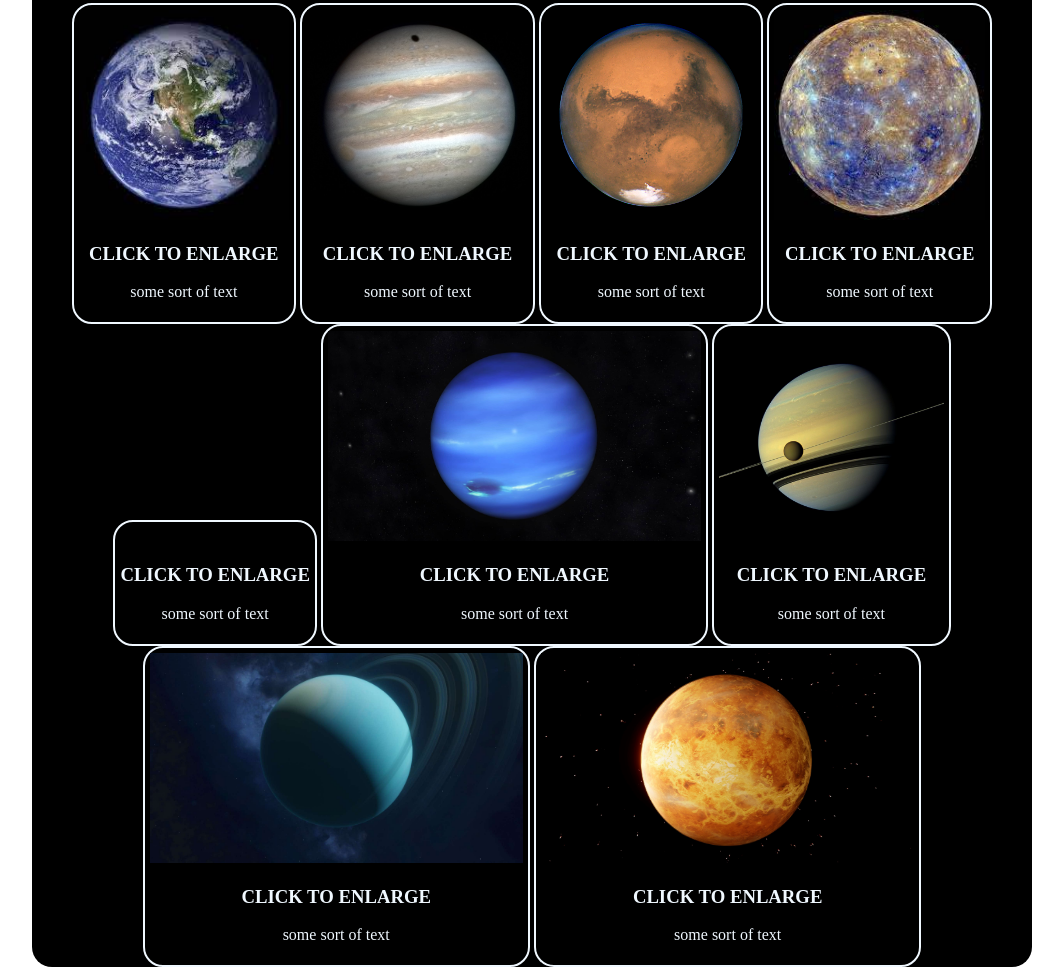
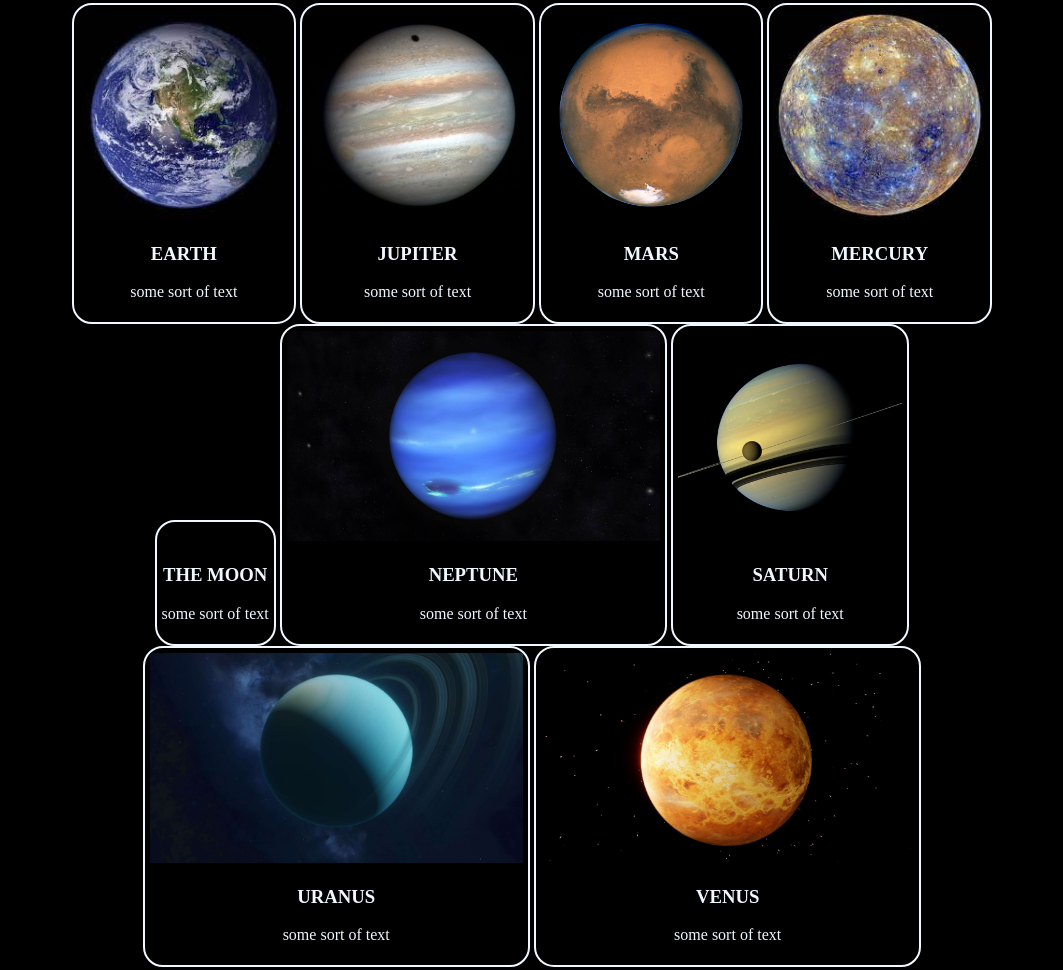
Before and after one commit to DLSmith93/HTML-and-CSS-Projects, a plain HTML site: page one_page_website/index.html in a window 1280 px wide. Shown: the part 230-1200 px from the top of the page, without its empty margins (108-1171 px from the left). Drawn offline with Linux system fonts and the light colour scheme.

Commit message:
Added labels fro pictures
Added the names of the planets in the photos.

```diff
--- a/one_page_website/index.html
+++ b/one_page_website/index.html
@@ -4,9 +4,9 @@
     <meta charset="UTF-8">
     <meta name="viewport" content="width=device-width, initial-scale=1.0">
     <link rel="stylesheet" type="text/css" href="style.css">
-    <title>Document</title>
+    <title>The Great Beyond</title>
 </head>
-<body>
+<body class="bGround">
 
     <!-- LINKS -->
     <div>
@@ -43,7 +43,7 @@
                 <div>
                     <img src="./images/thumb/thumbnail_1.jpeg" alt="">
                     <div>
-                        <h3>CLICK TO ENLARGE</h3>
+                        <h3>EARTH</h3>
                         <p>some sort of text</p>
                     </div>
                 </div>
@@ -55,7 +55,7 @@
                 <div>
                     <img src="./images/thumb/thumbnail_2.jpg" alt="">
                     <div>
-                        <h3>CLICK TO ENLARGE</h3>
+                        <h3>JUPITER</h3>
                         <p>some sort of text</p>
                     </div>
                 </div>
@@ -67,7 +67,7 @@
                 <div>
                     <img src="./images/thumb/thumbnail_3.jpg" alt="">
                     <div>
-                        <h3>CLICK TO ENLARGE</h3>
+                        <h3>MARS</h3>
                         <p>some sort of text</p>
                     </div>
                 </div>
@@ -79,7 +79,7 @@
                 <div>
                     <img src="./images/thumb/thumbnail_4.jpeg" alt="">
                     <div>
-                        <h3>CLICK TO ENLARGE</h3>
+                        <h3>MERCURY</h3>
                         <p>some sort of text</p>
                     </div>
                 </div>
@@ -91,7 +91,7 @@
                 <div>
                     <img src="./images/thumb/thumbnail_5.jpeg" alt="">
                     <div>
-                        <h3>CLICK TO ENLARGE</h3>
+                        <h3>THE MOON</h3>
                         <p>some sort of text</p>
                     </div>
                 </div>
@@ -103,7 +103,7 @@
                 <div>
                     <img src="./images/thumb/thumbnail_6.jpg" alt="">
                     <div>
-                        <h3>CLICK TO ENLARGE</h3>
+                        <h3>NEPTUNE</h3>
                         <p>some sort of text</p>
                     </div>
                 </div>
@@ -115,7 +115,7 @@
                 <div>
                     <img src="./images/thumb/thumbnail_7.jpg" alt="">
                     <div>
-                        <h3>CLICK TO ENLARGE</h3>
+                        <h3>SATURN</h3>
                         <p>some sort of text</p>
                     </div>
                 </div>
@@ -127,7 +127,7 @@
                 <div>
                     <img src="./images/thumb/thumbnail_8.jpg" alt="">
                     <div>
-                        <h3>CLICK TO ENLARGE</h3>
+                        <h3>URANUS</h3>
                         <p>some sort of text</p>
                     </div>
                 </div>
@@ -139,7 +139,7 @@
                 <div>
                     <img src="./images/thumb/thumbnail_9.jpg" alt="">
                     <div>
-                        <h3>CLICK TO ENLARGE</h3>
+                        <h3>VENUS</h3>
                         <p>some sort of text</p>
                     </div>
                 </div>
@@ -197,10 +197,10 @@
      <!-- END LINKS-->
 
     <!-- FOOTER -->
-    <div>
+    <div class="footer">
         <div>
             <footer>
-
+                The Great Beyond : 2023 &copy;
             </footer>
         </div>
     </div>
--- /dev/null
+++ b/one_page_website/main.js
@@ -0,0 +1,2 @@
+var greeting = "Hello World";
+console.log(greeting);
--- a/one_page_website/style.css
+++ b/one_page_website/style.css
@@ -60,6 +60,7 @@ img{
 h1{
     font-size: xx-large;
     text-align: center;
+    color: aliceblue;
 }
 nav{
     background-color: aquamarine;
@@ -70,3 +71,11 @@ iframe{
     display: block;
     margin: auto;
 }
+.bGround{
+    background-color: black;
+}
+.footer{
+    font-size: large;
+    color: aliceblue;
+    text-align: center;
+}
```
